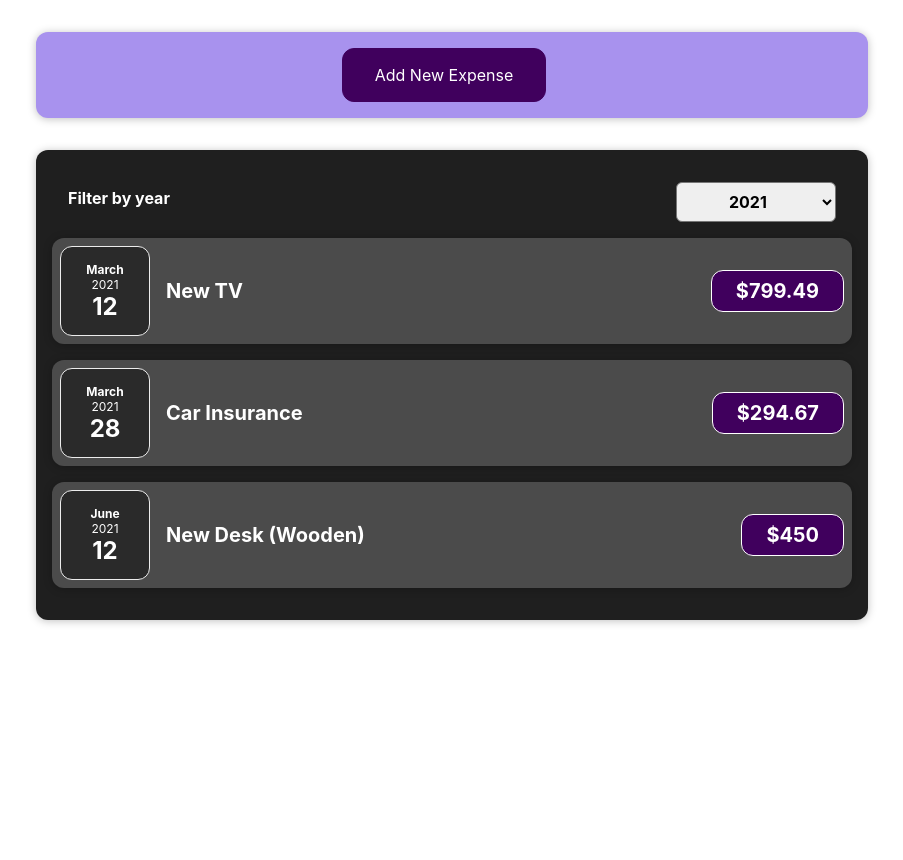
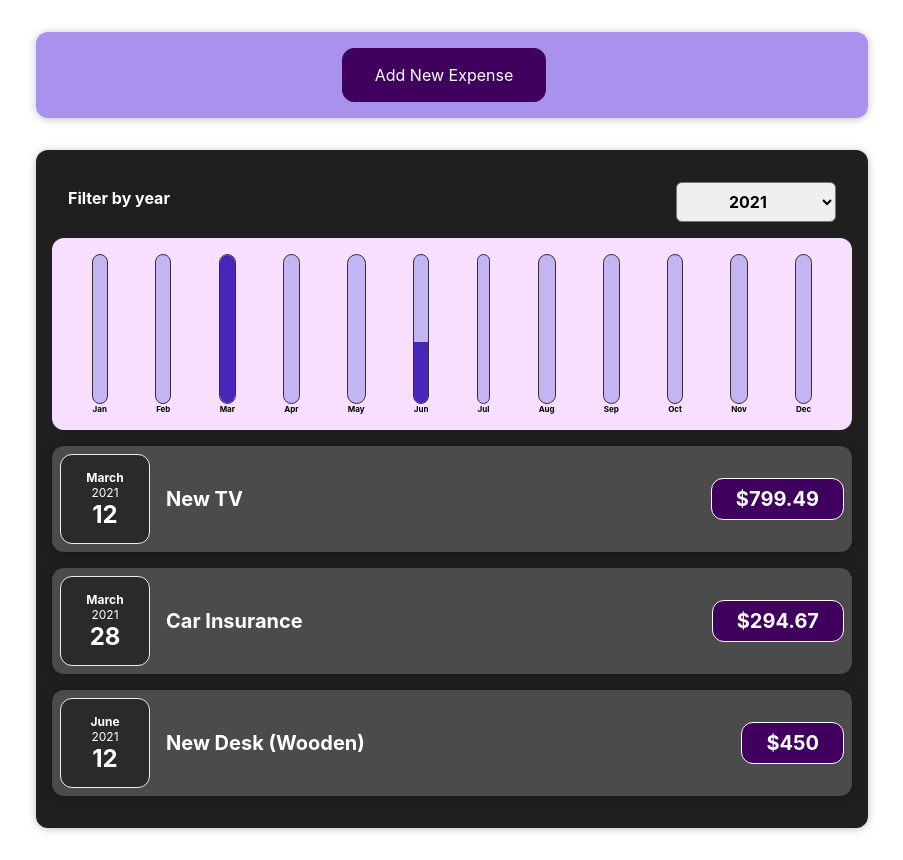
Before and after one commit to Defisto7/expense-counter, a React (Create React App) app: page / in a window 1280 px wide. Shown: the whole page, without its empty margins (188-1091 px from the left). Before the commit the page ends 800 px from the top, so only its background shows below. Built offline with nearby package versions, Linux system fonts and the light colour scheme.

Commit message:
master
add chart

```diff
--- /dev/null
+++ b/src/components/Chart/Chart.css
@@ -0,0 +1,9 @@
+.chart {
+  padding: 1rem;
+  border-radius: 12px;
+  background-color: #f8dfff;
+  text-align: center;
+  display: flex;
+  justify-content: space-around;
+  height: 10rem;
+}
--- /dev/null
+++ b/src/components/Chart/Chart.jsx
@@ -0,0 +1,17 @@
+import React from 'react'
+import ChartBar from './ChartBar'
+import './Chart.css'
+function Chart(props) {
+
+  const dataPointValues = props.dataPoints.map(dataPoint => dataPoint.value);
+  const totalMaximum = Math.max(...dataPointValues)
+
+  return (
+    <div className='chart'>
+      {props.dataPoints.map(dataPoint => <ChartBar key={dataPoint.label} value={dataPoint.value} maxValue={totalMaximum} label={dataPoint.label}/>)}
+    </div>
+
+  )
+}
+
+export default Chart
--- /dev/null
+++ b/src/components/Chart/ChartBar.css
@@ -0,0 +1,30 @@
+.chart-bar {
+  height: 100%;
+  display: flex;
+  flex-direction: column;
+  align-items: center;
+}
+
+.chart-bar__inner {
+  height: 100%;
+  width: 100%;
+  border: 1px solid #313131;
+  border-radius: 12px;
+  background-color: #c3b4f3;
+  overflow: hidden;
+  display: flex;
+  flex-direction: column;
+  justify-content: flex-end;
+}
+
+.chart-bar__fill {
+  background-color: #4826b9;
+  width: 100%;
+  transition: all 0.3s ease-out;
+}
+
+.chart-bar__label {
+  font-weight: bold;
+  font-size: 0.5rem;
+  text-align: center;
+}
--- /dev/null
+++ b/src/components/Chart/ChartBar.jsx
@@ -0,0 +1,21 @@
+import React from 'react'
+import './ChartBar.css'
+
+function ChartBar(props) {
+  let barFillHeight = '0%';
+
+  if (props.maxValue > 0) {
+    barFillHeight = Math.round((props.value / props.maxValue) * 100) + '%';
+  }
+
+  return (
+    <div className='chart-bar'>
+      <div className='chart-bar__inner'>
+         <div className='chart-bar__fill' style={{ height: barFillHeight }}></div>
+      </div>
+        <div className='chart-bar__label'>{props.label}</div>
+    </div>
+  )
+}
+
+export default ChartBar
--- a/src/components/Expenses/Expenses.jsx
+++ b/src/components/Expenses/Expenses.jsx
@@ -1,6 +1,7 @@
 import React, { useState } from 'react';
 import Card from '../UI/Card';
 import './Expenses.css';
+import ExpensesChart from './ExpensesChart';
 import ExpensesFilter from './ExpensesFilter';
 import ExpensesList from './ExpensesList';
 
@@ -18,6 +19,7 @@ function Expenses(props) {
     <div>
       <Card className="expenses">
       <ExpensesFilter selected={filteredYear} onChangeFilter={filterChangeHandler}/>
+      <ExpensesChart expenses={filteredExpenses}/>
       <ExpensesList items={filteredExpenses}/>
       </Card>
     </div>
--- /dev/null
+++ b/src/components/Expenses/ExpensesChart.jsx
@@ -0,0 +1,31 @@
+import React from 'react'
+import Chart from '../Chart/Chart'
+
+function ExpensesChart(props) {
+
+  const chartDataPoints = [
+    { label: 'Jan', value: 0},
+    { label: 'Feb', value: 0},
+    { label: 'Mar', value: 0},
+    { label: 'Apr', value: 0},
+    { label: 'May', value: 0},
+    { label: 'Jun', value: 0},
+    { label: 'Jul', value: 0},
+    { label: 'Aug', value: 0},
+    { label: 'Sep', value: 0},
+    { label: 'Oct', value: 0},
+    { label: 'Nov', value: 0},
+    { label: 'Dec', value: 0},
+  ];
+
+  for (const expense of props.expenses) {
+    const expenseMonth = expense.date.getMonth();
+    chartDataPoints[expenseMonth].value += expense.amount;
+  }
+
+  return (
+    <Chart dataPoints={chartDataPoints}/>
+  )
+}
+
+export default ExpensesChart
```
